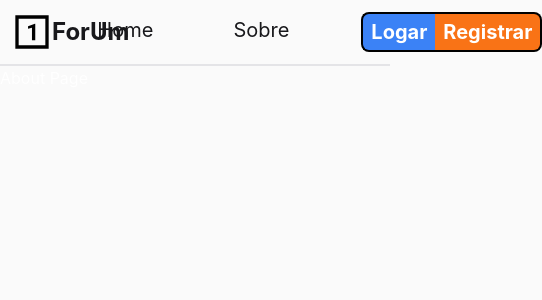
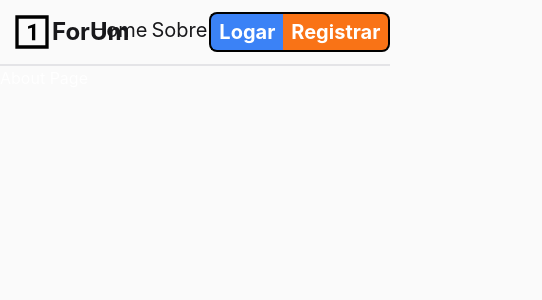
Before and after one commit to MuriloObr/ForUm_Front-End, a React (Vite) app: page /about in a window 390 px wide. Shown: the top 300 px of the page, 542 px wide, since content can reach past the window. Built offline with nearby package versions, Linux system fonts and the light colour scheme; no server answers.

Commit message:
algumas melhorias na responsividade do Header

```diff
--- a/src/components/Header.tsx
+++ b/src/components/Header.tsx
@@ -24,7 +24,7 @@ export function Header({ withoutSearchBar }: { withoutSearchBar?: true }) {
       {withoutSearchBar ? (
         ''
       ) : (
-        <div className="flex items-center w-2/3 ml-auto mr-5 py-1 px-2 bg-zinc-300/70 rounded-lg border border-[#fafafa] focus-within:border-zinc-900/50">
+        <div className="sm:flex hidden items-center 2xl:w-[64%] lg:w-[55%] md:w-[42%] sm:w-[30%] ml-auto mr-5 py-1 px-2 bg-zinc-300/70 rounded-lg border border-[#fafafa] focus-within:border-zinc-900/50">
           <img src={searchIcon} alt="Buscar" className="h-6 w-6" />
           <input
             type="text"
@@ -35,10 +35,10 @@ export function Header({ withoutSearchBar }: { withoutSearchBar?: true }) {
         </div>
       )}
 
-      <nav className="text-xl text-zinc-900 flex gap-x-16">
+      <nav className="text-xl text-zinc-900 flex 2xl:gap-x-12 sm:gap-x-2 gap-x-0">
         <a
           href={`/`}
-          className="py-1 px-2 relative
+          className="py-1 sm:px-2 px-0.5 relative
           after:absolute after:inline-block after:inset-x-0 after:h-0.5 after:w-full after:top-1 after:scale-x-0 after:origin-left after:bg-zinc-900 after:transition-all
           before:absolute before:inline-block before:inset-x-0 before:h-0.5 before:w-full before:bottom-1 before:scale-x-0 before:origin-right before:bg-zinc-900 before:transition-all
           hover:after:scale-x-100 hover:before:scale-x-100"
@@ -47,7 +47,7 @@ export function Header({ withoutSearchBar }: { withoutSearchBar?: true }) {
         </a>
         <a
           href={`/about`}
-          className="py-1 px-2 relative
+          className="py-1 sm:px-2 px-0.5 relative
           after:absolute after:inline-block after:inset-x-0 after:h-0.5 after:w-full after:top-1 after:scale-x-0 after:origin-left after:bg-zinc-900 after:transition-all
           before:absolute before:inline-block before:inset-x-0 before:h-0.5 before:w-full before:bottom-1 before:scale-x-0 before:origin-right before:bg-zinc-900 before:transition-all
           hover:after:scale-x-100 hover:before:scale-x-100"
```
